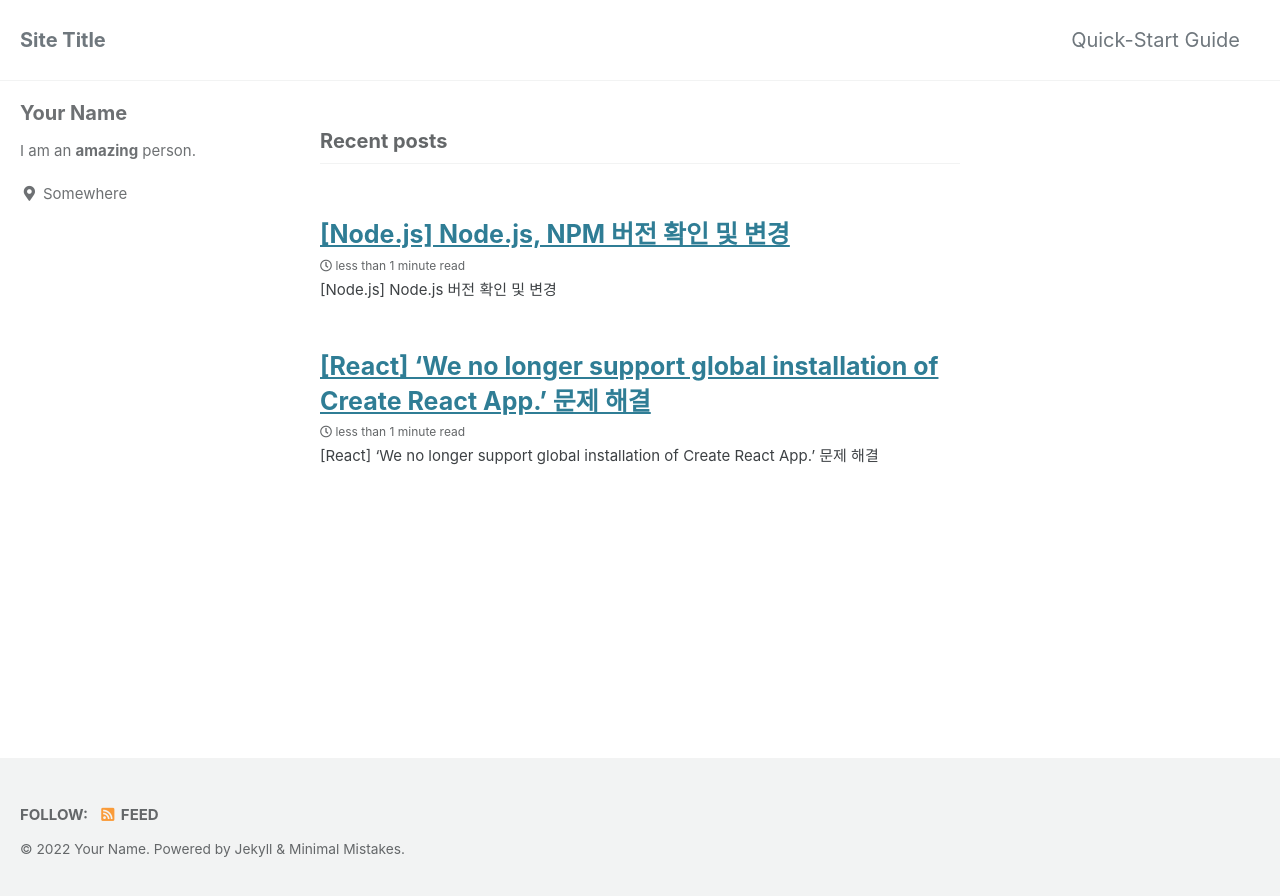
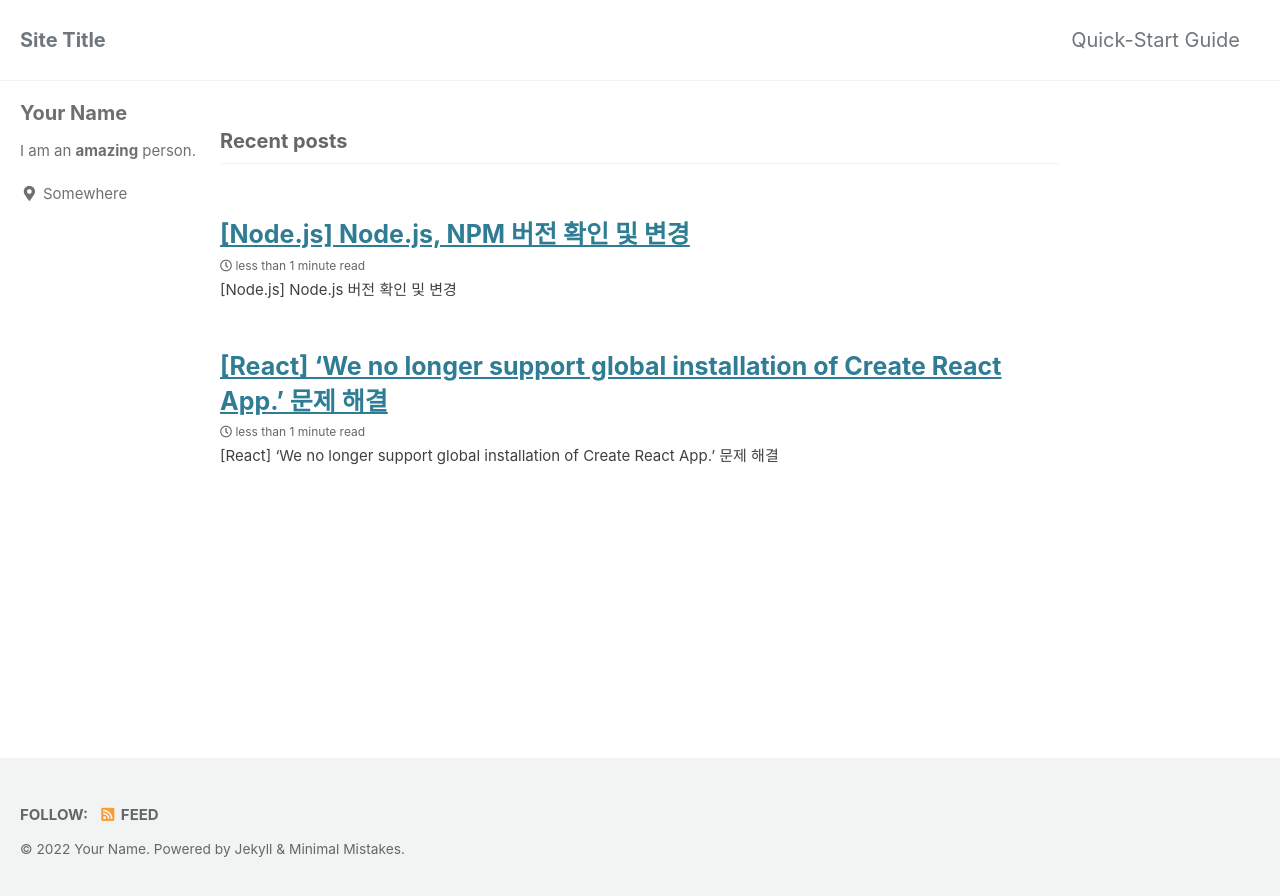
Before and after one commit to slight-snow/slight-snow.github.io, a Jekyll site: the page built from index.html, in a window 1280 px wide. Shown: the top 896 px of the page. Built offline with Jekyll 4.4.1, drawn with Linux system fonts in a browser that asks for light colours; cached includes are drawn as plain includes; the list of posts is cut into pages by our own code.

Commit message:
[UPDATE] Fix Post Width

```diff
--- a/_sass/minimal-mistakes/_variables.scss
+++ b/_sass/minimal-mistakes/_variables.scss
@@ -14,19 +14,19 @@ $indent-var: 1.3em !default;
 
 /* system typefaces */
 $serif: Georgia, Times, serif !default;
-$sans-serif: -apple-system, BlinkMacSystemFont, "Roboto", "Segoe UI",
-  "Helvetica Neue", "Lucida Grande", Arial, sans-serif !default;
-$monospace: Monaco, Consolas, "Lucida Console", monospace !default;
+$sans-serif: -apple-system, BlinkMacSystemFont, 'Roboto', 'Segoe UI',
+  'Helvetica Neue', 'Lucida Grande', Arial, sans-serif !default;
+$monospace: Monaco, Consolas, 'Lucida Console', monospace !default;
 
 /* sans serif typefaces */
 $sans-serif-narrow: $sans-serif !default;
-$helvetica: Helvetica, "Helvetica Neue", Arial, sans-serif !default;
+$helvetica: Helvetica, 'Helvetica Neue', Arial, sans-serif !default;
 
 /* serif typefaces */
 $georgia: Georgia, serif !default;
 $times: Times, serif !default;
-$bodoni: "Bodoni MT", serif !default;
-$calisto: "Calisto MT", serif !default;
+$bodoni: 'Bodoni MT', serif !default;
+$calisto: 'Calisto MT', serif !default;
 $garamond: Garamond, serif !default;
 
 $global-font-family: $sans-serif !default;
@@ -155,9 +155,10 @@ $max-width: $x-large !default;
    Grid
    ========================================================================== */
 
-$right-sidebar-width-narrow: 200px !default;
-$right-sidebar-width: 300px !default;
-$right-sidebar-width-wide: 400px !default;
+//포스트 영역 넓이에 대한 항목
+$right-sidebar-width-narrow: 100px !default; //default 200px
+$right-sidebar-width: 200px !default; //default 300px
+$right-sidebar-width-wide: 250px !default; //default 400px
 
 /*
    Other
```
